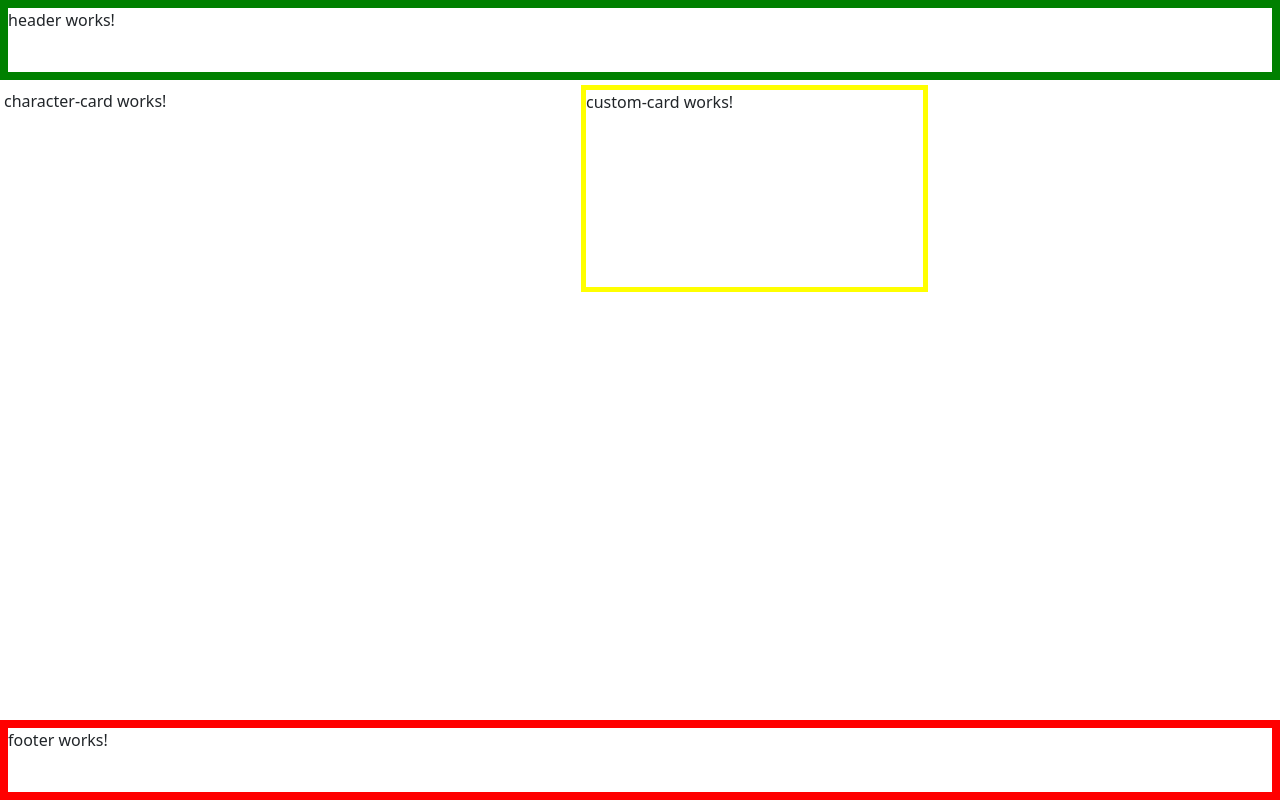
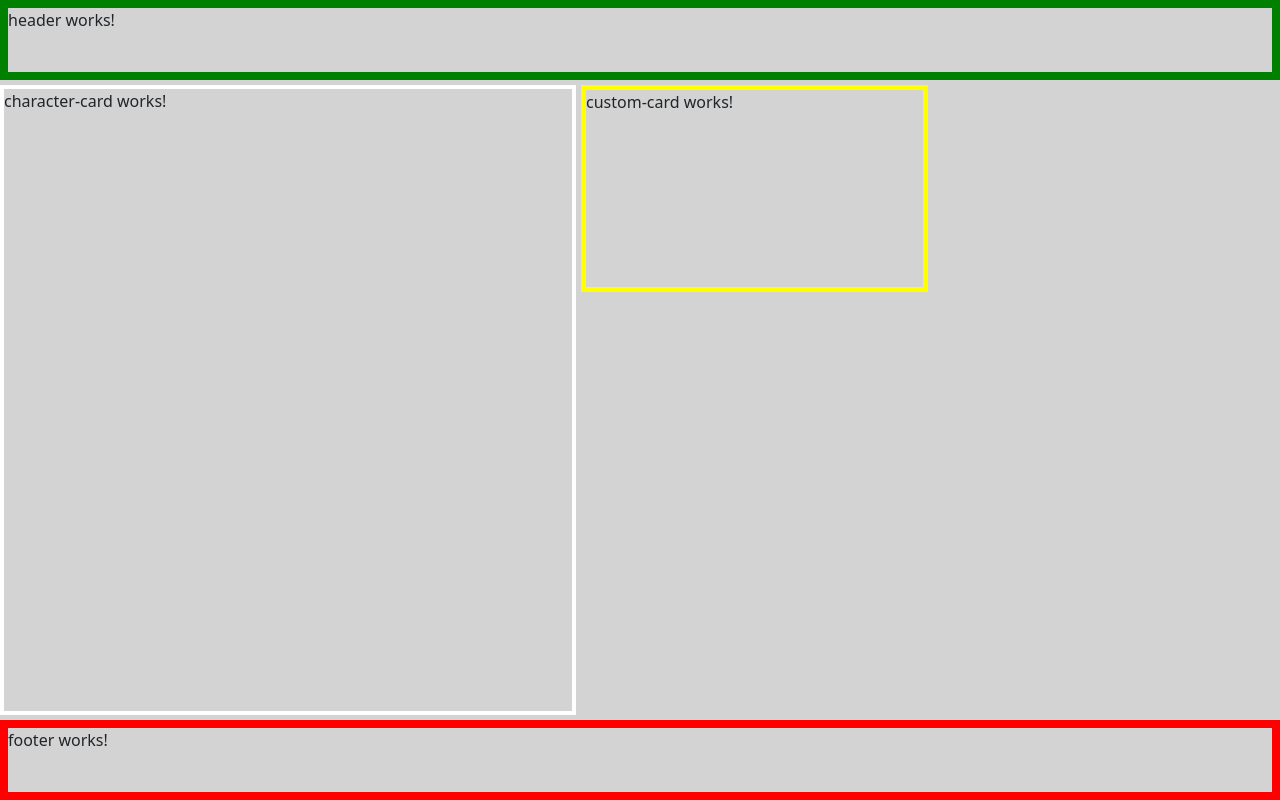
Before and after one commit to dgett130/dungeon-board, an Angular app: page /home in a window 1280 px wide. Built offline with nearby package versions, Linux system fonts and the light colour scheme.

Commit message:
fix: edit background color

```diff
--- a/src/app/features/private/home/home.component.css
+++ b/src/app/features/private/home/home.component.css
@@ -1,5 +1,6 @@
 .home-container {
-  background-image: -moz-linear-gradient(90deg, #262626 0%, #343333 100%);
+  /*background-image: -moz-linear-gradient(90deg, #262626 0%, #343333 100%);*/
+  background-color: #D3D3D3;
   width: 100vw;
   height: 100vh;
   margin: 0;
--- a/src/app/features/public/login/login.component.css
+++ b/src/app/features/public/login/login.component.css
@@ -2,7 +2,8 @@
   display: flex;
   justify-content: center;
   align-items: center;
-  background-image: -moz-linear-gradient(90deg, #262626 0%, #343333 100%);
+  /*background-image: -moz-linear-gradient(90deg, #262626 0%, #343333 100%);*/
+  background-color: #D3D3D3;
   width: 100vw;
   height: 100vh;
   margin: 0;
```
